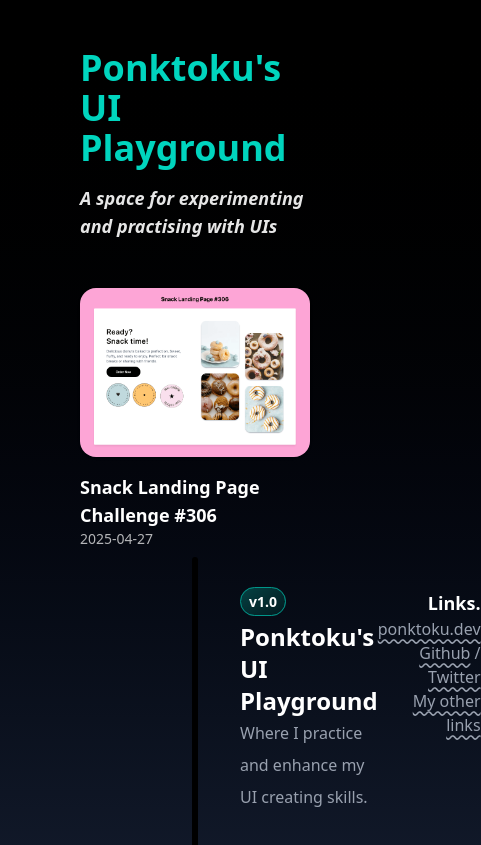
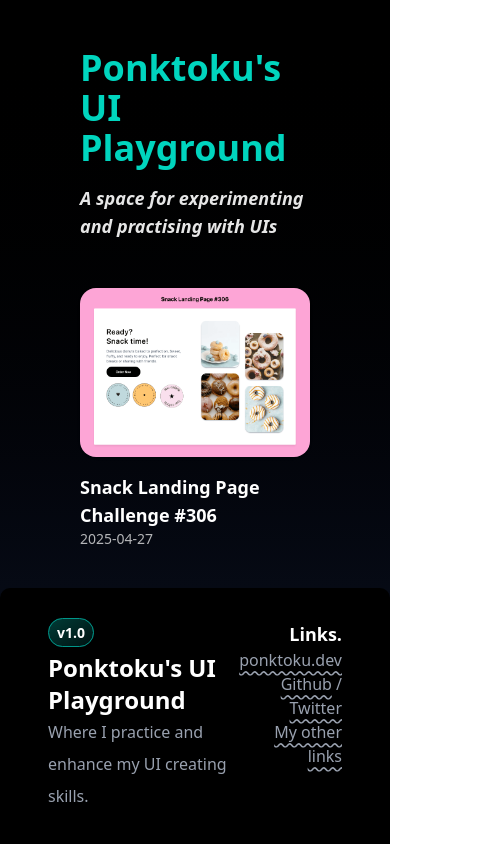
Before and after one commit to ponktoku/ui-playground, a Next.js app: page / in a window 390 px wide. Shown: the whole page, 481 px wide, since content can reach past the window. Built offline with nearby package versions, Linux system fonts and the light colour scheme.

Commit message:
style: Adjust style on footer and snack page for screens

```diff
--- a/src/components/footer.tsx
+++ b/src/components/footer.tsx
@@ -1,6 +1,6 @@
 export default function Footer() {
   return (
-    <footer className="mx-48 flex justify-between rounded-t-lg bg-black py-8 text-white">
+    <footer className="flex justify-between rounded-t-lg bg-black py-8 text-white md:mx-24 lg:mx-48 2xl:mx-[15%]">
       <div className="ml-12">
         <span className="rounded-full border border-teal-600 bg-gradient-to-tl from-teal-950/40 to-teal-600/40 px-2 py-1 text-sm leading-snug font-semibold">
           v1.0
```
Also changed, not shown: src/app/(webdevdaily)/snack-landing/page.tsx (+2 -3 lines).
